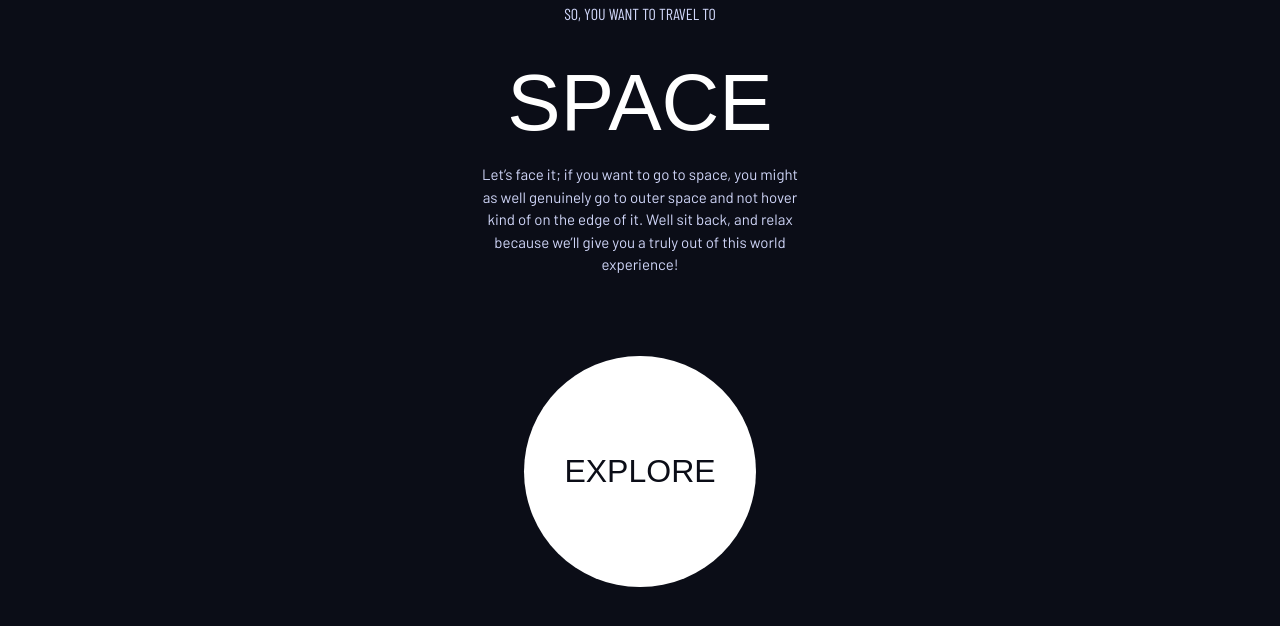
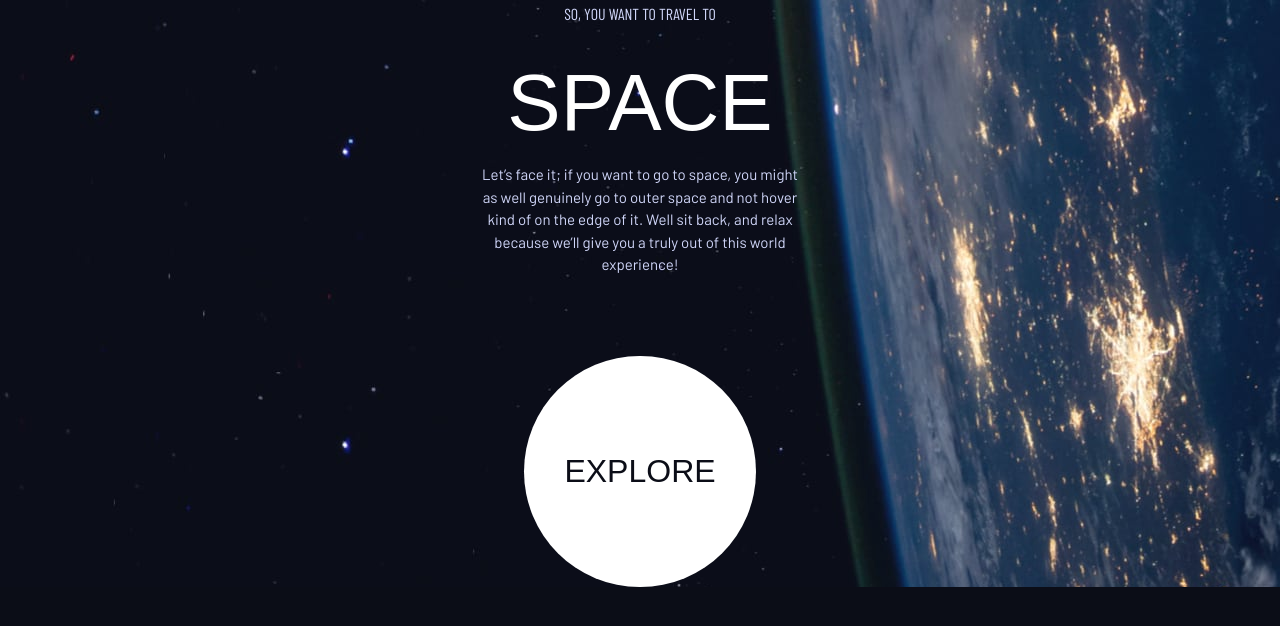
Before and after one commit to basitkorai/space-tourism-website, a React (Vite) app: page / in a window 1280 px wide. Shown: the top 626 px of the page. Built offline with nearby package versions, Linux system fonts and the light colour scheme; a web font is replaced by a local one.

Commit message:
background images added

```diff
--- a/src/pages/Home.jsx
+++ b/src/pages/Home.jsx
@@ -1,8 +1,12 @@
 import Button from '../components/Button'
 
 const Home = () => {
+  const backgroundImages = 'bg-homemobile md:bg-hometablet lg:bg-homedesktop'
+
   return (
-    <div className="container grid place-content-center px-4">
+    <div
+      className={`container grid place-content-center px-4 ${backgroundImages}`}
+    >
       <section>
         <div className="text-center mb-[5.02rem]">
           <h1 className="">
--- a/tailwind.config.js
+++ b/tailwind.config.js
@@ -41,6 +41,18 @@ export default {
         homemobile: "url('./src/assets/images/home/background-home-mobile.jpg')",
         hometablet: "url('./src/assets/images/home/background-home-tablet.jpg')",
         homedesktop: "url('./src/assets/images/home/background-home-desktop.jpg')",
+
+        destmobile: "url('./src/assets/images/destination/background-destination-mobile.jpg')",
+        desttablet: "url('./src/assets/images/destination/background-destination-tablet.jpg')",
+        destdesktop: "url('./src/assets/images/destination/background-destination-desktop.jpg')",
+
+        crewmobile: "url('./src/assets/images/crew/background-crew-mobile.jpg')",
+        crewtablet: "url('./src/assets/images/crew/background-crew-tablet.jpg')",
+        crewdesktop: "url('./src/assets/images/crew/background-crew-desktop.jpg')",
+
+        techmobile: "url('./src/assets/images/technology/background-technology-mobile.jpg')",
+        techtablet: "url('./src/assets/images/technology/background-technology-tablet.jpg')",
+        techdesktop: "url('./src/assets/images/technology/background-technology-desktop.jpg')",
       }
     },
   },
```
Also changed, not shown: 1 other file (tests, documents, lock files or other folders).
